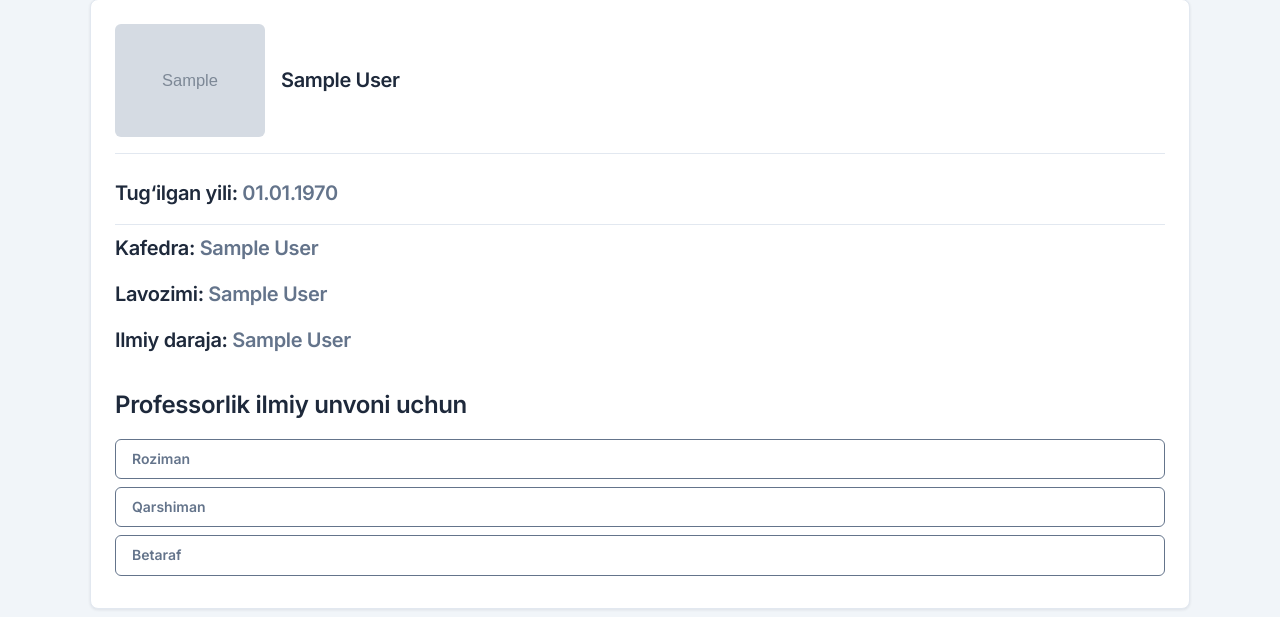
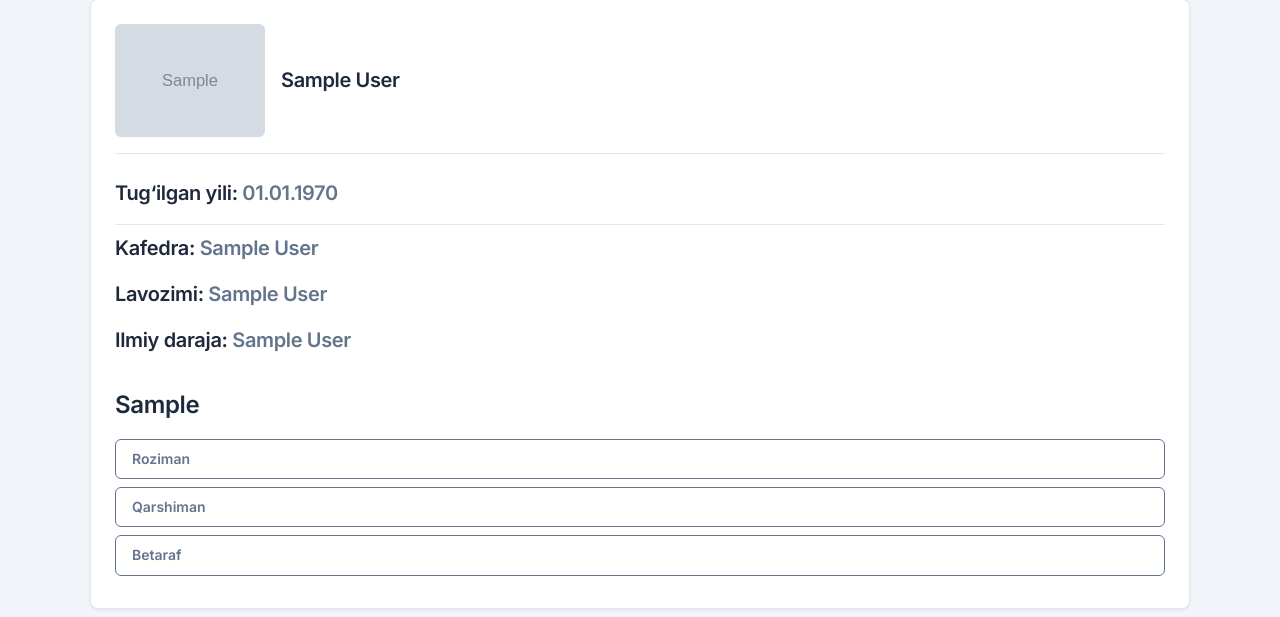
Before and after one commit to nomozovasror/Kengash, a Django app: page /start-vote/ in a window 1280 px wide. Shown: the part 57-674 px from the top of the page. Run offline with Django 5.2, Linux system fonts and the light colour scheme; tables that the repository leaves empty hold one stand-in row (values such as "Sample post"); grey boxes marked "Sample" are stand-in pictures; parts of the project's set-up code (start-up, migrations or seed data) failed here and were passed over; some libraries are stand-ins or nearby versions; some web fonts are replaced.

Commit message:
fix which position

```diff
--- a/app/templates/quiz-start.html
+++ b/app/templates/quiz-start.html
@@ -103,9 +103,7 @@
                                                         {#                                                            <span class="text-dark">{{ i.equal }}</span>#}
                                                         {#                                                        </div>#}
                                                     </div>
-                                                    <h2 class="mb-3 mt-4">{% if i.type == 'dotsent' %}Dotsentlik ilmiy
-                                                        unvoni uchun{% else %}Professorlik ilmiy unvoni
-                                                        uchun{% endif %}</h2>
+                                                    <h2 class="mb-3 mt-4">{{ i.which_position }}</h2>
 
                                                     <!-- buttons -->
                                                     <div class="d-grid mb-2 yes_btn" role="group"
```
